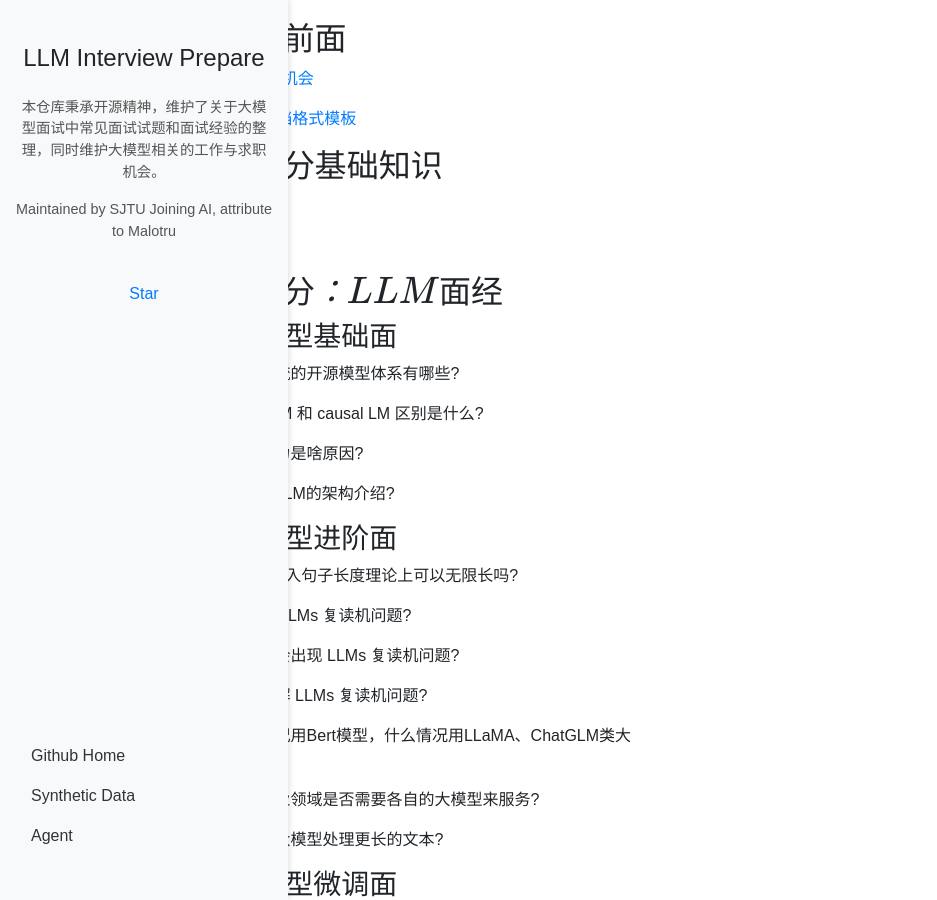
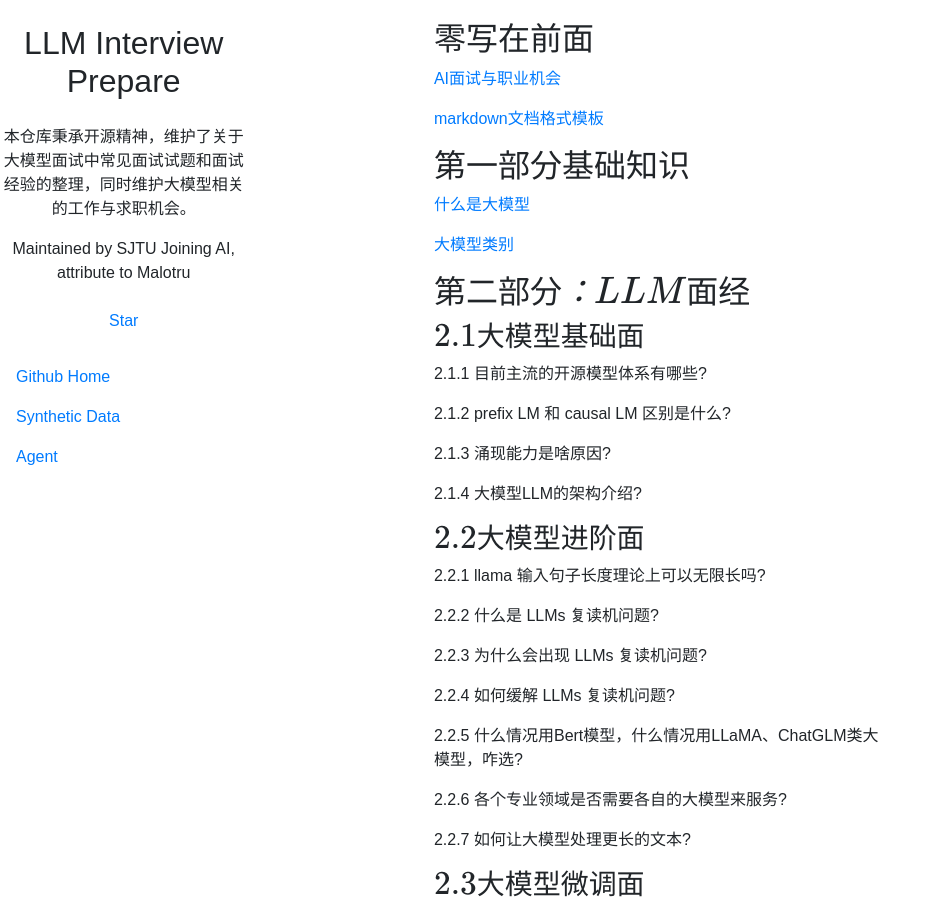
Before and after one commit to Joining-AI/LLM_Interview_Prepare, a Jekyll site: the page built from docs/README.md, in a window 1280 px wide and 900 px high. Shown: the whole window, without its empty margins (0-937 px from the left). Built offline with Jekyll 4.4.1, drawn with Linux system fonts in a browser that asks for light colours; nearby versions of some CDN libraries; our own code applies the rules of GitHub Pages for plain Markdown files; formulas are drawn with MathJax 3.

Commit message:
Update default.html

```diff
--- a/docs/_layouts/default.html
+++ b/docs/_layouts/default.html
@@ -12,9 +12,7 @@
   {% include mathjax.html %}
 </head>
 <body>
-  <div class="container-fluid">
-    <div class="row">
-      <aside class="col-md-3 sidebar bg-light">
+  <div class="fixed-sidebar">
     <h2 class="text-center my-4">{{ site.title }}</h2>
     <p class="description text-center">{{ site.description }}</p>
     <p class="description text-center">Maintained by SJTU Joining AI, attribute to Malotru</p>
@@ -27,7 +25,9 @@
         <a class="nav-link" href="{{ link.url | relative_url }}">{{ link.title }}</a>
       {% endfor %}
     </nav>
-      </aside>
+  </div>
+  <div class="container-fluid">
+    <div class="row">
       <main class="col-md-9 ml-sm-auto col-lg-9 main-content">
         {{ content }}
       </main>
```
Lines whose indentation alone changed are shown as unchanged.
